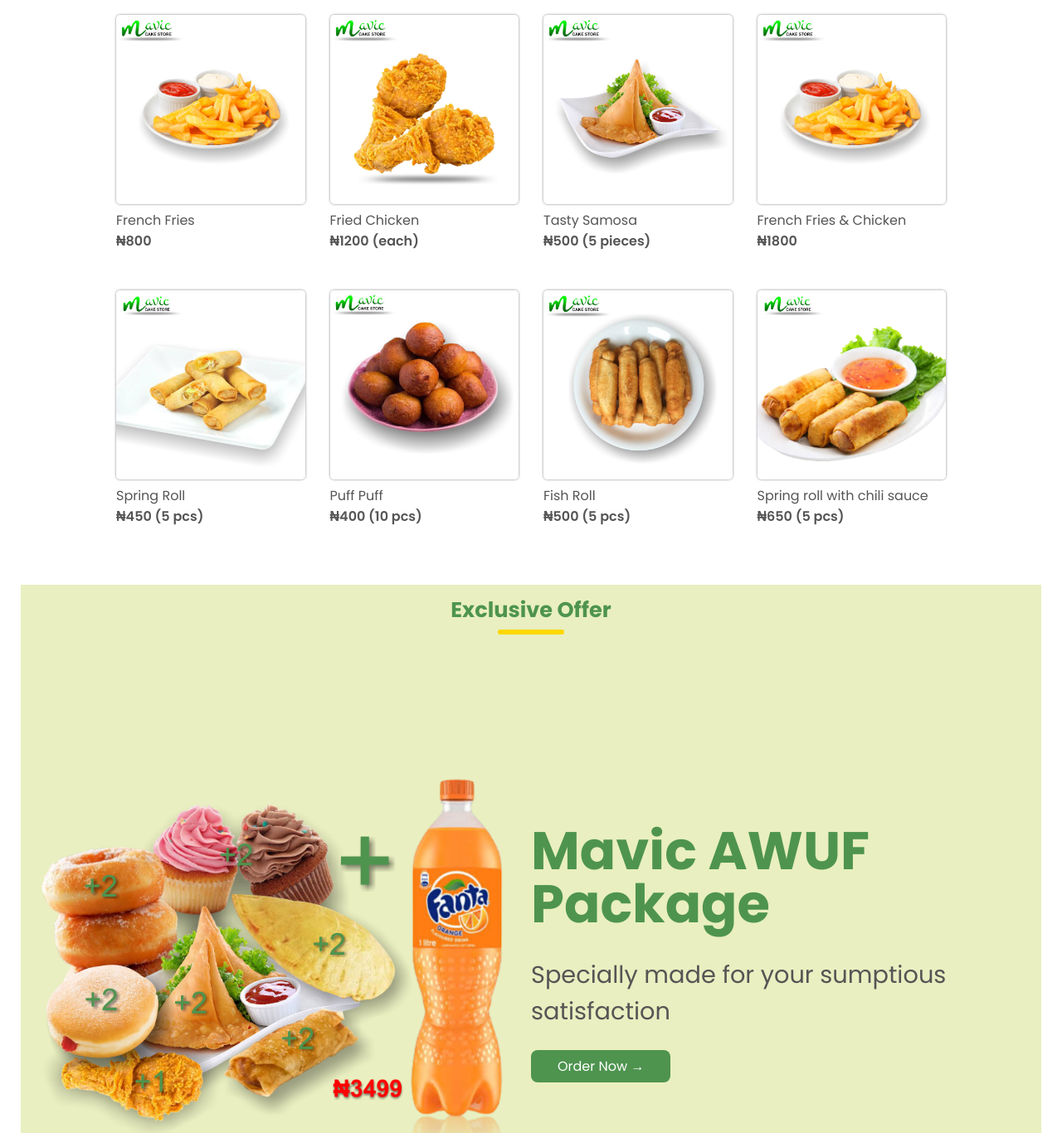
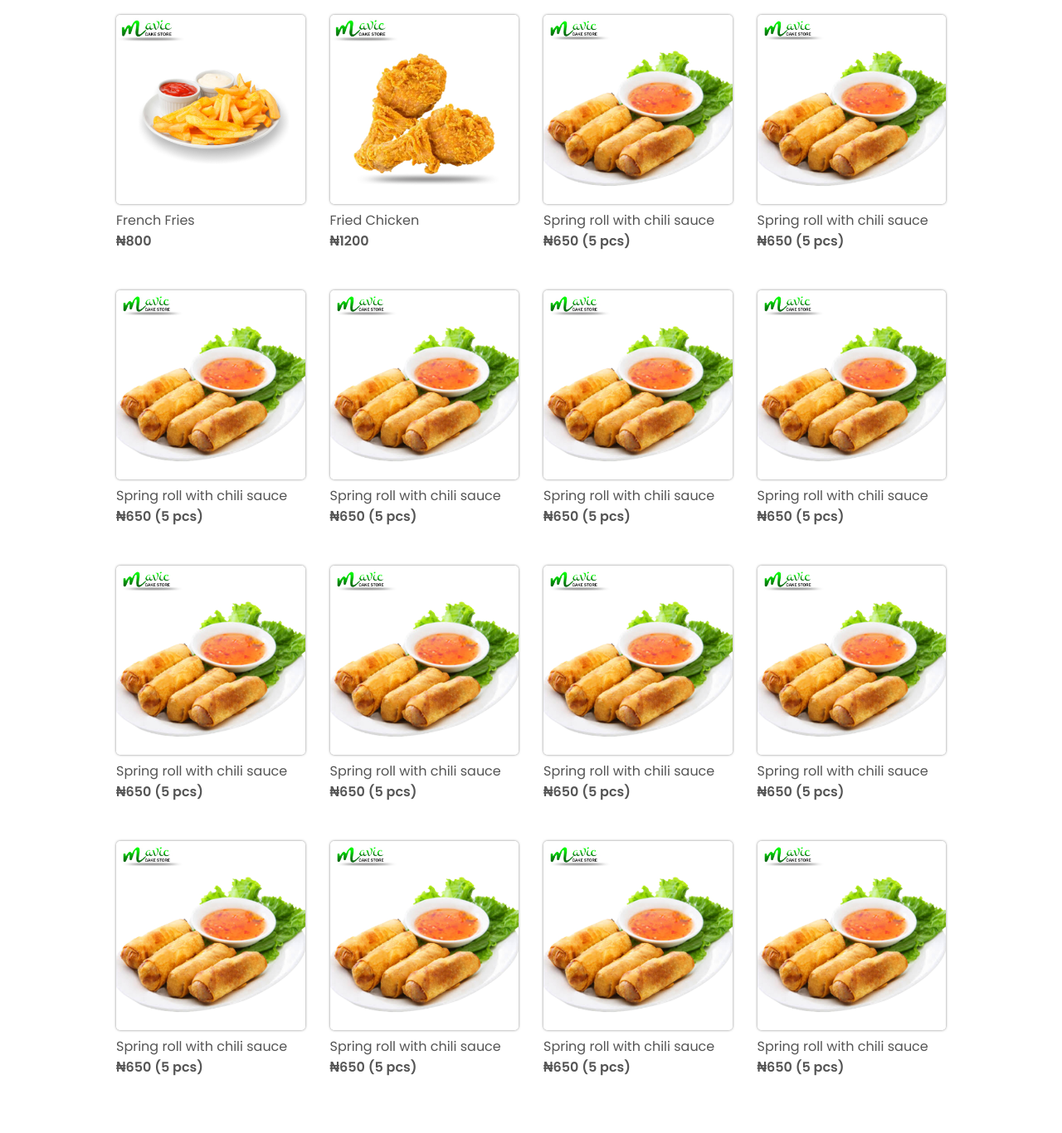
Before and after one commit to Israelstoba/Mavic, a plain HTML site: page index.html in a window 1280 px wide. Shown: the part 1610-2976 px from the top of the page at 83% size. Drawn offline with Linux system fonts and the light colour scheme.

Commit message:
main-product mobile view update

```diff
--- a/css/styles.scss
+++ b/css/styles.scss
@@ -360,13 +360,14 @@ img {
 ////// ALL WEBSITE MEDIA QUERY STYLE RULES
 
 //////MEDIA QUERY FOR CONTACT US ANIMATION
-@media screen and (max-width: 885px) {
+@media screen and (min-width: 885px) {
   @keyframes big-circle-anim {
     0% {
       transform: translateY(0%);
     }
+
     50% {
-      transform: translateY(-250%);
+      transform: translateY(-200%);
     }
 
     100% {
@@ -379,7 +380,7 @@ img {
       transform: translateX(0%);
     }
     50% {
-      transform: translateX(-480%);
+      transform: translateX(-535%);
     }
 
     100% {
@@ -387,3 +388,11 @@ img {
     }
   }
 }
+
+@media screen and (max-width: 400px) {
+  .main-product {
+    .col-4 {
+      flex-basis: 100%;
+    }
+  }
+}
--- a/index.html
+++ b/index.html
@@ -51,42 +51,112 @@
         <div class="small-container">
           <div class="row">
             <div class="col-4">
-              <img src="images/mc-french fries.jpg" />
-              <h4 class="product-name">French Fries</h4>
-              <p class="price">₦800</p>
+              <a href="#">
+                <img src="images/mc-french fries.jpg" />
+                <h4 class="product-name">French Fries</h4>
+                <p class="price">₦800</p>
+              </a>
             </div>
             <div class="col-4">
-              <img src="images/mc-chicken.jpg" />
-              <h4 class="product-name">Fried Chicken</h4>
-              <p class="price">₦1200 (each)</p>
+              <a href="#">
+                <img src="images/mc-chicken.jpg" />
+                <h4 class="product-name">Fried Chicken</h4>
+                <p class="price">₦1200</p>
+              </a>
             </div>
             <div class="col-4">
-              <img src="images/mc-samosa.jpg" />
-              <h4 class="product-name">Tasty Samosa</h4>
-              <p class="price">₦500 (5 pieces)</p>
+              <a href="#">
+                <img src="images/mc-spring roll with chili sauce.jpg" />
+                <h4 class="product-name">Spring roll with chili sauce</h4>
+                <p class="price">₦650 (5 pcs)</p>
+              </a>
             </div>
             <div class="col-4">
-              <img src="images/mc-french fries.jpg" />
-              <h4 class="product-name">French Fries & Chicken</h4>
-              <p class="price">₦1800</p>
+              <a href="#">
+                <img src="images/mc-spring roll with chili sauce.jpg" />
+                <h4 class="product-name">Spring roll with chili sauce</h4>
+                <p class="price">₦650 (5 pcs)</p>
+              </a>
             </div>
             <div class="col-4">
-              <img src="images/mc-spring roll.jpg" />
-              <h4 class="product-name">Spring Roll</h4>
-              <p class="price">₦450 (5 pcs)</p>
+              <a href="#">
+                <img src="images/mc-spring roll with chili sauce.jpg" />
+                <h4 class="product-name">Spring roll with chili sauce</h4>
+                <p class="price">₦650 (5 pcs)</p>
+              </a>
             </div>
             <div class="col-4">
-              <img src="images/mc-puff puff.jpg" />
-              <h4 class="product-name">Puff Puff</h4>
-              <p class="price">₦400 (10 pcs)</p>
+              <a href="#">
+                <img src="images/mc-spring roll with chili sauce.jpg" />
+                <h4 class="product-name">Spring roll with chili sauce</h4>
+                <p class="price">₦650 (5 pcs)</p>
+              </a>
             </div>
             <div class="col-4">
-              <img src="images/mc-fish roll.jpg" />
-              <h4 class="product-name">Fish Roll</h4>
-              <p class="price">₦500 (5 pcs)</p>
+              <a href="#">
+                <img src="images/mc-spring roll with chili sauce.jpg" />
+                <h4 class="product-name">Spring roll with chili sauce</h4>
+                <p class="price">₦650 (5 pcs)</p>
+              </a>
             </div>
             <div class="col-4">
-              <a href="https://facebook.com">
+              <a href="#">
+                <img src="images/mc-spring roll with chili sauce.jpg" />
+                <h4 class="product-name">Spring roll with chili sauce</h4>
+                <p class="price">₦650 (5 pcs)</p>
+              </a>
+            </div>
+            <div class="col-4">
+              <a href="#">
+                <img src="images/mc-spring roll with chili sauce.jpg" />
+                <h4 class="product-name">Spring roll with chili sauce</h4>
+                <p class="price">₦650 (5 pcs)</p>
+              </a>
+            </div>
+            <div class="col-4">
+              <a href="#">
+                <img src="images/mc-spring roll with chili sauce.jpg" />
+                <h4 class="product-name">Spring roll with chili sauce</h4>
+                <p class="price">₦650 (5 pcs)</p>
+              </a>
+            </div>
+            <div class="col-4">
+              <a href="#">
+                <img src="images/mc-spring roll with chili sauce.jpg" />
+                <h4 class="product-name">Spring roll with chili sauce</h4>
+                <p class="price">₦650 (5 pcs)</p>
+              </a>
+            </div>
+            <div class="col-4">
+              <a href="#">
+                <img src="images/mc-spring roll with chili sauce.jpg" />
+                <h4 class="product-name">Spring roll with chili sauce</h4>
+                <p class="price">₦650 (5 pcs)</p>
+              </a>
+            </div>
+            <div class="col-4">
+              <a href="#">
+                <img src="images/mc-spring roll with chili sauce.jpg" />
+                <h4 class="product-name">Spring roll with chili sauce</h4>
+                <p class="price">₦650 (5 pcs)</p>
+              </a>
+            </div>
+            <div class="col-4">
+              <a href="#">
+                <img src="images/mc-spring roll with chili sauce.jpg" />
+                <h4 class="product-name">Spring roll with chili sauce</h4>
+                <p class="price">₦650 (5 pcs)</p>
+              </a>
+            </div>
+            <div class="col-4">
+              <a href="#">
+                <img src="images/mc-spring roll with chili sauce.jpg" />
+                <h4 class="product-name">Spring roll with chili sauce</h4>
+                <p class="price">₦650 (5 pcs)</p>
+              </a>
+            </div>
+            <div class="col-4">
+              <a href="#">
                 <img src="images/mc-spring roll with chili sauce.jpg" />
                 <h4 class="product-name">Spring roll with chili sauce</h4>
                 <p class="price">₦650 (5 pcs)</p>
```
Also changed, not shown: css/styles.css, 1 other file.
